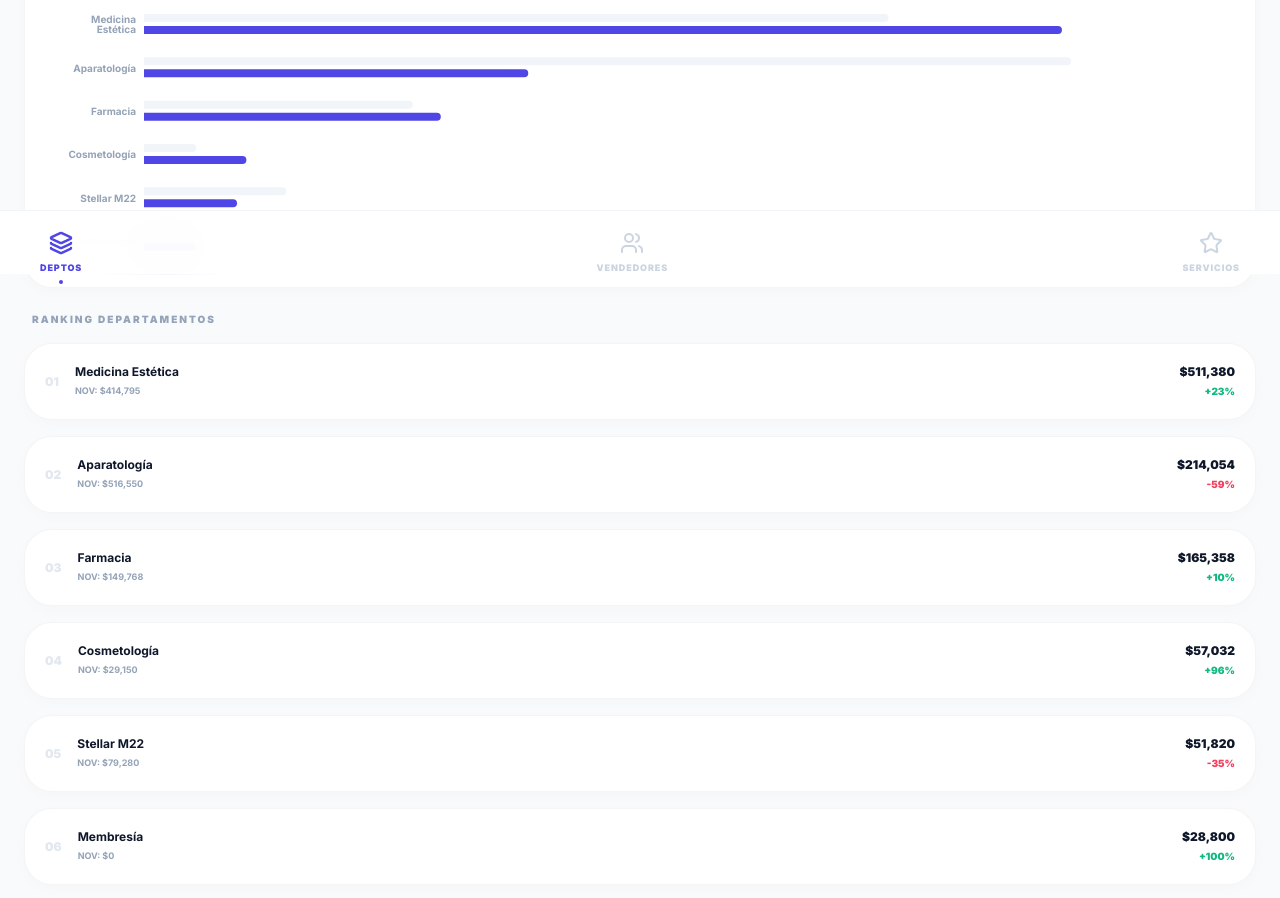
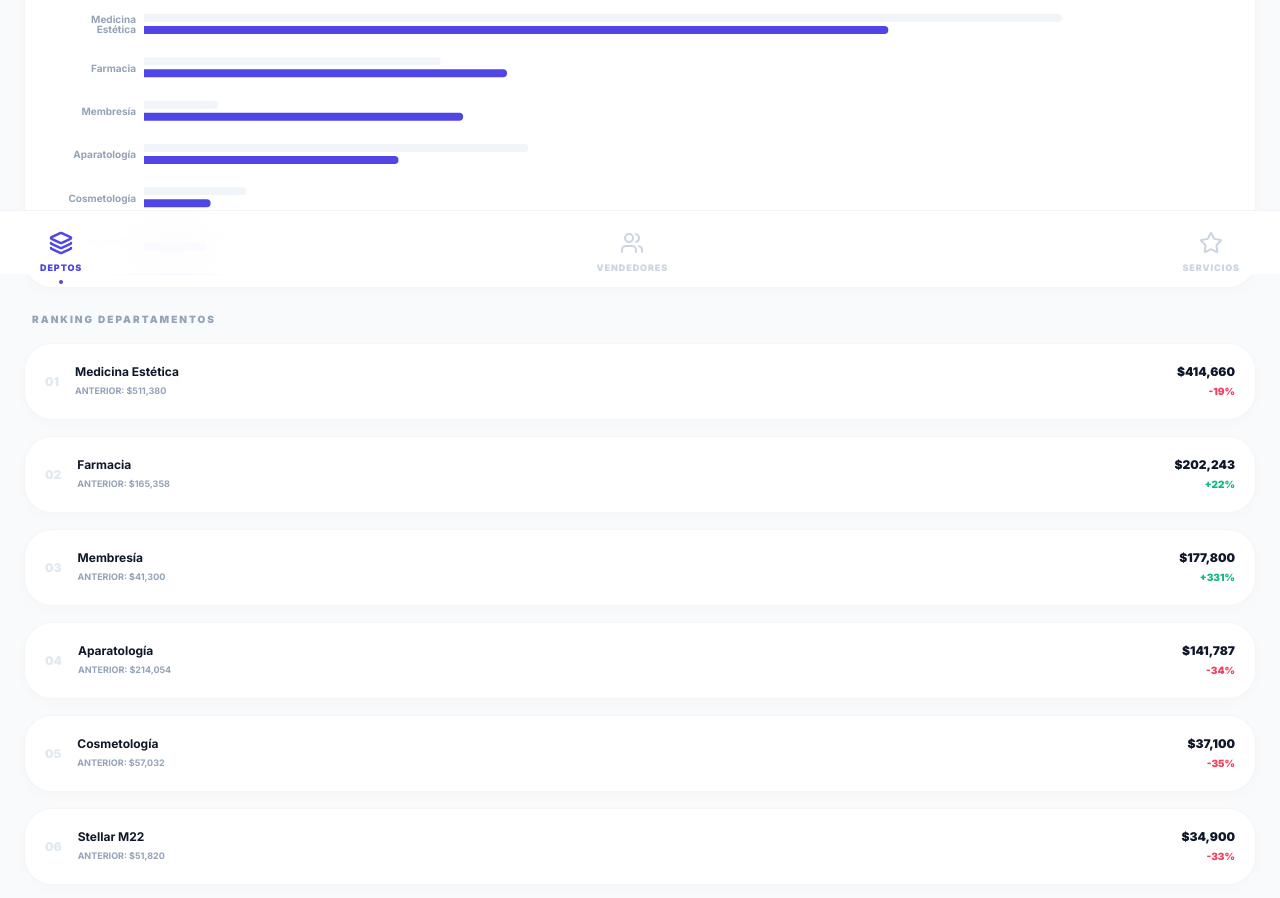
Before and after one commit to maperez69/mos, a plain HTML site: page index.html in a window 1280 px wide. Shown: the part 526-1424 px from the top of the page. Drawn offline with nearby package versions, Linux system fonts and the light colour scheme.

Commit message:
index.html

```diff
--- a/index.html
+++ b/index.html
@@ -97,48 +97,52 @@
 
         const DATA = {
             resumen: {
-                Todas: { dic: 1088444, nov: 1294981, trans_dic: 224, trans_nov: 245, ticket_dic: 4859, ticket_nov: 5285 },
-                Buenavista: { dic: 783083, nov: 722637, trans_dic: 158, trans_nov: 142, ticket_dic: 4956, ticket_nov: 5089 },
-                Masaryk: { dic: 305361, nov: 572343, trans_dic: 66, trans_nov: 103, ticket_dic: 4626, ticket_nov: 5556 }
+                Todas: { ene: 1036091.6, dic: 1088444, nov: 1294981, t_ene: 215, t_dic: 224, t_nov: 245, tick_ene: 4819, tick_dic: 4859, tick_nov: 5285 },
+                Buenavista: { ene: 797114.9, dic: 783083, nov: 722637, t_ene: 162, t_dic: 158, t_nov: 142, tick_ene: 4920, tick_dic: 4956, tick_nov: 5089 },
+                Masaryk: { ene: 238976.7, dic: 305361, nov: 572343, t_ene: 53, t_dic: 66, t_nov: 103, tick_ene: 4509, tick_dic: 4626, tick_nov: 5556 }
             },
             departamentos: [
-                { name: 'Medicina Estética', sucursal: 'Buenavista', dic: 437780, nov: 266910 },
-                { name: 'Aparatología', sucursal: 'Buenavista', dic: 132920, nov: 226470 },
-                { name: 'Farmacia', sucursal: 'Buenavista', dic: 99663, nov: 99970 },
-                { name: 'Stellar M22', sucursal: 'Buenavista', dic: 51820, nov: 79280 },
-                { name: 'Cosmetología', sucursal: 'Buenavista', dic: 25400, nov: 11170 },
-                { name: 'Aparatología', sucursal: 'Masaryk', dic: 81134, nov: 290080 },
-                { name: 'Medicina Estética', sucursal: 'Masaryk', dic: 73600, nov: 147885 },
-                { name: 'Farmacia', sucursal: 'Masaryk', dic: 65695, nov: 49798 },
-                { name: 'Cosmetología', sucursal: 'Masaryk', dic: 31632, nov: 17980 },
-                { name: 'Membresía', sucursal: 'Masaryk', dic: 28800, nov: 0 }
+                { name: 'Medicina Estética', sucursal: 'Buenavista', ene: 313940, dic: 437780, nov: 266910 },
+                { name: 'Aparatología', sucursal: 'Buenavista', ene: 115787, dic: 132920, nov: 226470 },
+                { name: 'Farmacia', sucursal: 'Buenavista', ene: 146087, dic: 99663, nov: 99970 },
+                { name: 'Stellar M22', sucursal: 'Buenavista', ene: 34900, dic: 51820, nov: 79280 },
+                { name: 'Cosmetología', sucursal: 'Buenavista', ene: 22800, dic: 25400, nov: 11170 },
+                { name: 'Membresía', sucursal: 'Buenavista', ene: 149000, dic: 12500, nov: 1500 },
+                { name: 'Aparatología', sucursal: 'Masaryk', ene: 26000, dic: 81134, nov: 290080 },
+                { name: 'Medicina Estética', sucursal: 'Masaryk', ene: 100720, dic: 73600, nov: 147885 },
+                { name: 'Farmacia', sucursal: 'Masaryk', ene: 56156, dic: 65695, nov: 49798 },
+                { name: 'Cosmetología', sucursal: 'Masaryk', ene: 14300, dic: 31632, nov: 17980 },
+                { name: 'Membresía', sucursal: 'Masaryk', ene: 28800, dic: 28800, nov: 0 }
             ],
             vendedores: [
-                { name: 'Mar Campos', sucursal: 'Buenavista', dic: 451356, nov: 319608 },
-                { name: 'Aura Castro', sucursal: 'Buenavista', dic: 130407, nov: 82956 },
-                { name: 'Samantha Glez', sucursal: 'Buenavista', dic: 51601, nov: 78860 },
-                { name: 'Paulina', sucursal: 'Masaryk', dic: 62530, nov: 157176 },
-                { name: 'Daniela Pérez', sucursal: 'Masaryk', dic: 69906, nov: 134101 },
-                { name: 'Recep. Masaryk', sucursal: 'Masaryk', dic: 70963, nov: 57805 },
-                { name: 'Adriana Álvarez', sucursal: 'Masaryk', dic: 40800, nov: 28405 }
+                { name: 'Mar Campos', sucursal: 'Buenavista', ene: 358871, dic: 451356, nov: 319608 },
+                { name: 'Aura Castro', sucursal: 'Buenavista', ene: 97668, dic: 130407, nov: 82956 },
+                { name: 'Samantha Glez', sucursal: 'Buenavista', ene: 86666, dic: 51601, nov: 78860 },
+                { name: 'Hanna Esquivel', sucursal: 'Buenavista', ene: 35064, dic: 14858, nov: 23003 },
+                { name: 'Buenavista Gral', sucursal: 'Buenavista', ene: 218843, dic: 127239, nov: 118850 },
+                { name: 'Recep. Masaryk', sucursal: 'Masaryk', ene: 58872, dic: 70963, nov: 57805 },
+                { name: 'Daniela Pérez', sucursal: 'Masaryk', ene: 31153, dic: 69906, nov: 134101 },
+                { name: 'Paulina', sucursal: 'Masaryk', ene: 26427, dic: 62530, nov: 157176 },
+                { name: 'Adriana Álvarez', sucursal: 'Masaryk', ene: 23620, dic: 40800, nov: 28405 },
+                { name: 'Itzel Bravo', sucursal: 'Masaryk', ene: 20433, dic: 20911, nov: 55918 }
             ],
             productos: [
-                { name: 'Liftera C+C', sucursal: 'Buenavista', dic: 105600, nov: 85400 },
-                { name: 'Toxina 3Z', sucursal: 'Buenavista', dic: 98000, nov: 112000 },
-                { name: 'Filler Labios', sucursal: 'Buenavista', dic: 42500, nov: 35000 },
-                { name: 'Liftera Cara 1S', sucursal: 'Masaryk', dic: 48000, nov: 92000 },
-                { name: 'Toxina 3Z (M)', sucursal: 'Masaryk', dic: 35000, nov: 45000 },
-                { name: 'Hydrafacial', sucursal: 'Masaryk', dic: 24600, nov: 18000 }
+                { name: 'Liftera C+C', sucursal: 'Buenavista', ene: 112000, dic: 105600, nov: 85400 },
+                { name: 'Toxina 3Z', sucursal: 'Buenavista', ene: 85000, dic: 98000, nov: 112000 },
+                { name: 'Filler Labios', sucursal: 'Buenavista', ene: 38000, dic: 42500, nov: 35000 },
+                { name: 'Hydrafacial', sucursal: 'Masaryk', ene: 31000, dic: 24600, nov: 18000 },
+                { name: 'Toxina 3Z (M)', sucursal: 'Masaryk', ene: 28000, dic: 35000, nov: 45000 }
             ],
             historico: [
                 { mes: 'Noviembre', Buenavista: 722637, Masaryk: 572343, Todas: 1294980 },
-                { mes: 'Diciembre', Buenavista: 783083, Masaryk: 305361, Todas: 1088444 }
+                { mes: 'Diciembre', Buenavista: 783083, Masaryk: 305361, Todas: 1088444 },
+                { mes: 'Enero', Buenavista: 797115, Masaryk: 238977, Todas: 1036092 }
             ]
         };
 
         const App = () => {
             const [activeSucursal, setActiveSucursal] = useState('Todas');
-            const [activeMonth, setActiveMonth] = useState('Diciembre');
+            const [activeMonth, setActiveMonth] = useState('Enero');
             const [activeTab, setActiveTab] = useState('depto');
 
             useEffect(() => {
@@ -148,21 +152,37 @@
             const formatCurrency = (val) => new Intl.NumberFormat('es-MX', { style: 'currency', currency: 'MXN', maximumFractionDigits: 0 }).format(val);
 
             const stats = DATA.resumen[activeSucursal];
-            const displayRevenue = activeMonth === 'Noviembre' ? stats.nov : stats.dic;
+
+            // Lógica de valores según mes
+            const currentVal = activeMonth === 'Enero' ? stats.ene : activeMonth === 'Diciembre' ? stats.dic : stats.nov;
+            const prevVal = activeMonth === 'Enero' ? stats.dic : activeMonth === 'Diciembre' ? stats.nov : null;
+
+            const currentTrans = activeMonth === 'Enero' ? stats.t_ene : activeMonth === 'Diciembre' ? stats.t_dic : stats.t_nov;
+            const currentTicket = activeMonth === 'Enero' ? stats.tick_ene : activeMonth === 'Diciembre' ? stats.tick_dic : stats.tick_nov;
 
             const comparisonData = useMemo(() => {
                 let source = activeTab === 'depto' ? DATA.departamentos : activeTab === 'vendedor' ? DATA.vendedores : DATA.productos;
                 const grouped = {};
                 source.forEach(item => {
                     if (activeSucursal === 'Todas' || item.sucursal === activeSucursal) {
-                        if (!grouped[item.name]) grouped[item.name] = { name: item.name, dic: 0, nov: 0 };
-                        grouped[item.name].dic += item.dic;
-                        grouped[item.name].nov += item.nov;
+                        if (!grouped[item.name]) grouped[item.name] = { name: item.name, ene: 0, dic: 0, nov: 0 };
+                        grouped[item.name].ene += (item.ene || 0);
+                        grouped[item.name].dic += (item.dic || 0);
+                        grouped[item.name].nov += (item.nov || 0);
                     }
                 });
                 return Object.values(grouped)
-                    .map(item => ({ ...item, current: activeMonth === 'Noviembre' ? item.nov : item.dic, growth: item.nov > 0 ? ((item.dic - item.nov) / item.nov) * 100 : 100 }))
-                    .sort((a, b) => b.dic - a.dic)
+                    .map(item => {
+                        const cur = activeMonth === 'Enero' ? item.ene : activeMonth === 'Diciembre' ? item.dic : item.nov;
+                        const pre = activeMonth === 'Enero' ? item.dic : activeMonth === 'Diciembre' ? item.nov : null;
+                        return {
+                            ...item,
+                            current: cur,
+                            previous: pre,
+                            growth: pre > 0 ? ((cur - pre) / pre) * 100 : 0
+                        };
+                    })
+                    .sort((a, b) => b.current - a.current)
                     .slice(0, 6);
             }, [activeSucursal, activeTab, activeMonth]);
 
@@ -177,15 +197,15 @@
                                 React.createElement('h1', { className: 'text-2xl font-extrabold text-slate-900 tracking-tight' }, 'Reporte de Ventas'),
                                 React.createElement('div', { className: 'flex items-center gap-2 mt-1' }, [
                                     React.createElement('span', { className: 'w-1.5 h-1.5 rounded-full bg-indigo-500' }),
-                                    React.createElement('p', { className: 'text-[11px] font-bold text-slate-500 uppercase tracking-widest' }, `${activeSucursal} • ${activeMonth} 2025`)
+                                    React.createElement('p', { className: 'text-[11px] font-bold text-slate-500 uppercase tracking-widest' }, `${activeSucursal} • ${activeMonth} 2026`)
                                 ])
                             ]),
                             // SELECTOR DE MES
-                            React.createElement('div', { className: 'flex bg-slate-50 p-1 rounded-full border border-slate-100' },
-                                ['Noviembre', 'Diciembre'].map(m => React.createElement('button', {
+                            React.createElement('div', { className: 'flex bg-slate-50 p-1 rounded-full border border-slate-100 overflow-x-auto no-scrollbar max-w-[140px]' },
+                                ['Noviembre', 'Diciembre', 'Enero'].map(m => React.createElement('button', {
                                     key: m,
                                     onClick: () => setActiveMonth(m),
-                                    className: `px-4 py-1.5 rounded-full text-[10px] font-bold transition-all ${activeMonth === m ? 'bg-white text-indigo-600 shadow-sm' : 'text-slate-400'}`
+                                    className: `px-3 py-1.5 rounded-full text-[10px] font-bold transition-all whitespace-nowrap ${activeMonth === m ? 'bg-white text-indigo-600 shadow-sm' : 'text-slate-400'}`
                                 }, m.substring(0,3)))
                             )
                         ]),
@@ -205,10 +225,10 @@
 
                     // MÉTRICAS
                     React.createElement('div', { className: 'grid grid-cols-2 gap-4' }, [
-                        { label: 'Facturación', val: formatCurrency(displayRevenue), color: 'text-slate-900' },
-                        { label: 'Crecimiento', val: activeMonth === 'Diciembre' ? `${(((stats.dic-stats.nov)/stats.nov)*100).toFixed(0)}%` : '-', color: 'text-indigo-600' },
-                        { label: 'Ticket Medio', val: formatCurrency(activeMonth === 'Diciembre' ? stats.ticket_dic : stats.ticket_nov), color: 'text-slate-900' },
-                        { label: 'Transacciones', val: activeMonth === 'Diciembre' ? stats.trans_dic : stats.trans_nov, color: 'text-slate-900' }
+                        { label: 'Facturación', val: formatCurrency(currentVal), color: 'text-slate-900' },
+                        { label: 'Crecimiento', val: prevVal ? `${(((currentVal-prevVal)/prevVal)*100).toFixed(0)}%` : '-', color: 'text-indigo-600' },
+                        { label: 'Ticket Medio', val: formatCurrency(currentTicket), color: 'text-slate-900' },
+                        { label: 'Transacciones', val: currentTrans, color: 'text-slate-900' }
                     ].map(kpi => React.createElement('div', { key: kpi.label, className: 'card-mos p-6' }, [
                         React.createElement('p', { className: 'text-[9px] font-black text-slate-400 uppercase tracking-[0.2em] mb-2' }, kpi.label),
                         React.createElement('h3', { className: `text-lg font-black ${kpi.color} tracking-tight` }, kpi.val)
@@ -218,7 +238,7 @@
                     React.createElement('div', { className: 'card-mos p-6' }, [
                         React.createElement('div', { className: 'flex justify-between items-center mb-8' }, [
                             React.createElement('h3', { className: 'text-[10px] font-black text-slate-800 uppercase tracking-[0.2em]' }, 'Análisis de Rendimiento'),
-                            activeMonth === 'Diciembre' && React.createElement('div', { className: 'flex gap-2' }, [
+                            activeMonth !== 'Noviembre' && React.createElement('div', { className: 'flex gap-2' }, [
                                 React.createElement('div', { className: 'w-2 h-2 bg-slate-100 rounded-full' }),
                                 React.createElement('div', { className: 'w-2 h-2 bg-indigo-500 rounded-full' })
                             ])
@@ -230,11 +250,11 @@
                                     React.createElement(YAxis, { dataKey: 'name', type: 'category', width: 100, axisLine: false, tickLine: false, tick: {fill: '#94a3b8', fontSize: 10, fontWeight: 700} }),
                                     React.createElement(Tooltip, { formatter: v => formatCurrency(v), cursor: {fill: '#F9FAFB', radius: 12} }),
 
-                                    activeMonth === 'Diciembre' ? [
-                                        React.createElement(Bar, { key: 'n', dataKey: 'nov', fill: '#F1F5F9', radius: [0, 8, 8, 0], barSize: 8 }),
-                                        React.createElement(Bar, { key: 'd', dataKey: 'dic', fill: '#4f46e5', radius: [0, 8, 8, 0], barSize: 8 })
+                                    activeMonth !== 'Noviembre' ? [
+                                        React.createElement(Bar, { key: 'p', dataKey: 'previous', fill: '#F1F5F9', radius: [0, 8, 8, 0], barSize: 8 }),
+                                        React.createElement(Bar, { key: 'c', dataKey: 'current', fill: '#4f46e5', radius: [0, 8, 8, 0], barSize: 8 })
                                     ] :
-                                    React.createElement(Bar, { dataKey: 'nov', fill: '#4f46e5', radius: [0, 10, 10, 0], barSize: 20 })
+                                    React.createElement(Bar, { dataKey: 'current', fill: '#4f46e5', radius: [0, 10, 10, 0], barSize: 20 })
                                 ])
                             )
                         )
@@ -248,12 +268,12 @@
                                 React.createElement('span', { className: 'text-xs font-black text-slate-200' }, `0${i+1}`),
                                 React.createElement('div', null, [
                                     React.createElement('p', { className: 'text-xs font-bold text-slate-900 leading-none' }, item.name),
-                                    activeMonth === 'Diciembre' && React.createElement('p', { className: 'text-[9px] font-bold text-slate-400 mt-1.5 uppercase' }, `Nov: ${formatCurrency(item.nov)}`)
+                                    activeMonth !== 'Noviembre' && React.createElement('p', { className: 'text-[9px] font-bold text-slate-400 mt-1.5 uppercase' }, `Anterior: ${formatCurrency(item.previous)}`)
                                 ])
                             ]),
                             React.createElement('div', { className: 'text-right' }, [
-                                React.createElement('p', { className: 'text-xs font-black text-slate-900' }, formatCurrency(activeMonth === 'Noviembre' ? item.nov : item.dic)),
-                                activeMonth === 'Diciembre' && React.createElement('div', { className: `flex items-center justify-end gap-1 mt-1 ${item.dic >= item.nov ? 'text-emerald-500' : 'text-rose-500'}` }, [
+                                React.createElement('p', { className: 'text-xs font-black text-slate-900' }, formatCurrency(item.current)),
+                                activeMonth !== 'Noviembre' && React.createElement('div', { className: `flex items-center justify-end gap-1 mt-1 ${item.growth >= 0 ? 'text-emerald-500' : 'text-rose-500'}` }, [
                                     React.createElement('span', { className: 'text-[10px] font-black' }, `${item.growth > 0 ? '+' : ''}${item.growth.toFixed(0)}%`)
                                 ])
                             ])
```
